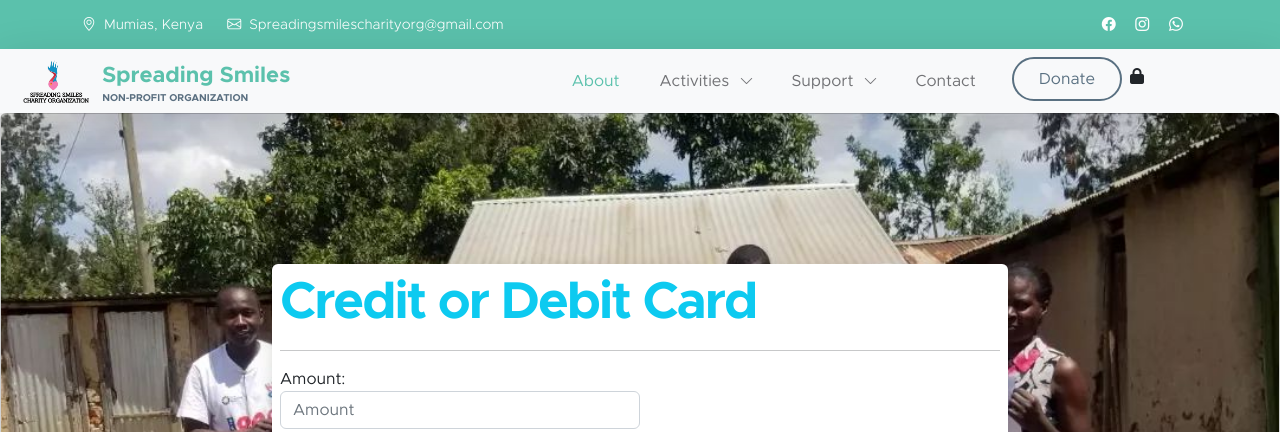
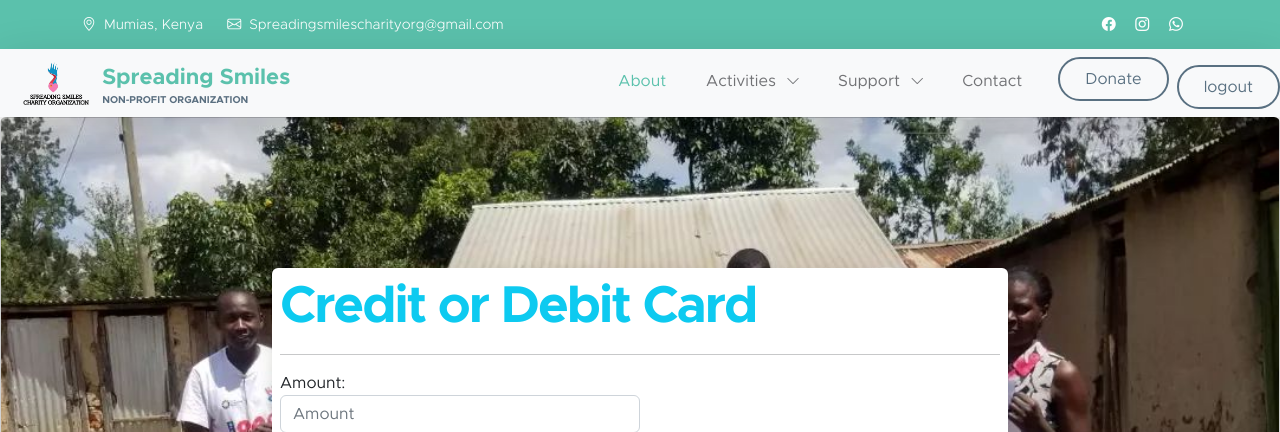
Before and after one commit to Aliwangara/Charity, a Django app: page /card in a window 1280 px wide. Shown: the top 432 px of the page. Run offline with Django 5.2, Linux system fonts and the light colour scheme; a user stored in the database is signed in; some libraries are stand-ins or nearby versions.

Commit message:
Update navbar.html
reverted back to the old navbar

```diff
--- a/Charity/Spreading/main_app/templates/layouts/navbar.html
+++ b/Charity/Spreading/main_app/templates/layouts/navbar.html
@@ -119,17 +119,13 @@
                 {% if user.is_authenticated%}
 
 
-                        <div class="dropdown nav-item py-3">
-                            <i class="fa-solid fa-lock ms-2" style="width:150px;"></i>
 
-                            <ul class="dropdown-menu col-sm-9">
-
-                                <li class="dropdown-item text-center">
+                                <li class="nav-item ms-2 py-2">
                                     <a class="nav-link custom-btn custom-border-btn btn" href="{% url 'logout'%}">logout</a>
                                 </li>
 
-                            </ul>
-                        </div>
+
+
 
 
 
```
